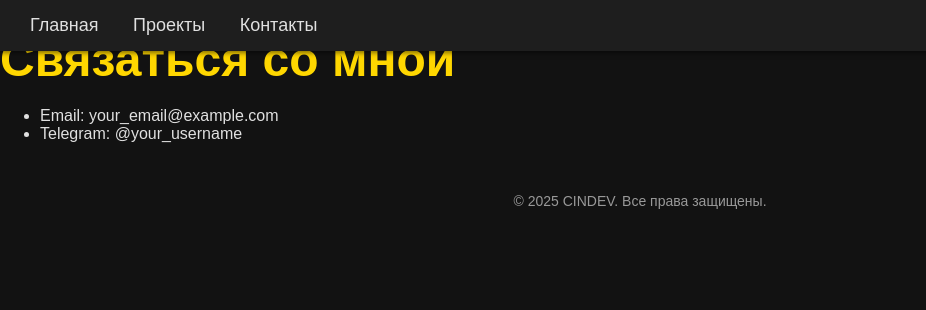
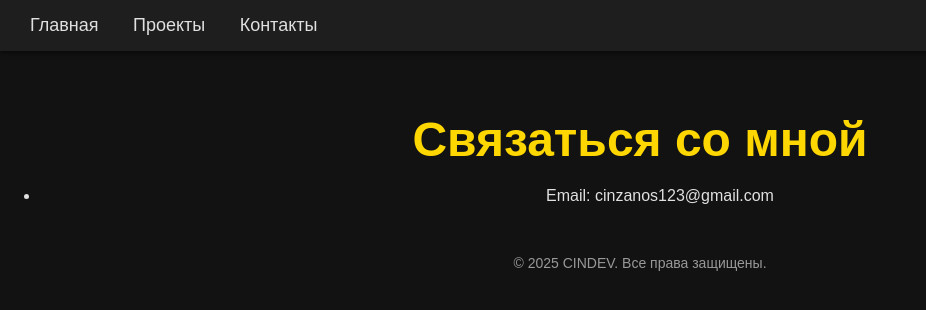
Before and after one commit to Cinzanos/cinzanos.github.io, a Jekyll site: the page built from contacts.html, in a window 1280 px wide. Shown: the top 310 px of the page, without its empty margins (0-926 px from the left). Built offline with Jekyll 4.4.1, drawn with Linux system fonts in a browser that asks for light colours.

Commit message:
Изменил contacts.html

```diff
--- a/contacts.html
+++ b/contacts.html
@@ -2,9 +2,9 @@
 layout: base
 title: Контакты
 ---
-
+<div class="container">
 <h1>Связаться со мной</h1>
 <ul>
-    <li>Email: your_email@example.com</li>
-    <li>Telegram: @your_username</li>
+    <li>Email: cinzanos123@gmail.com</li>
 </ul>
+</div>
```
